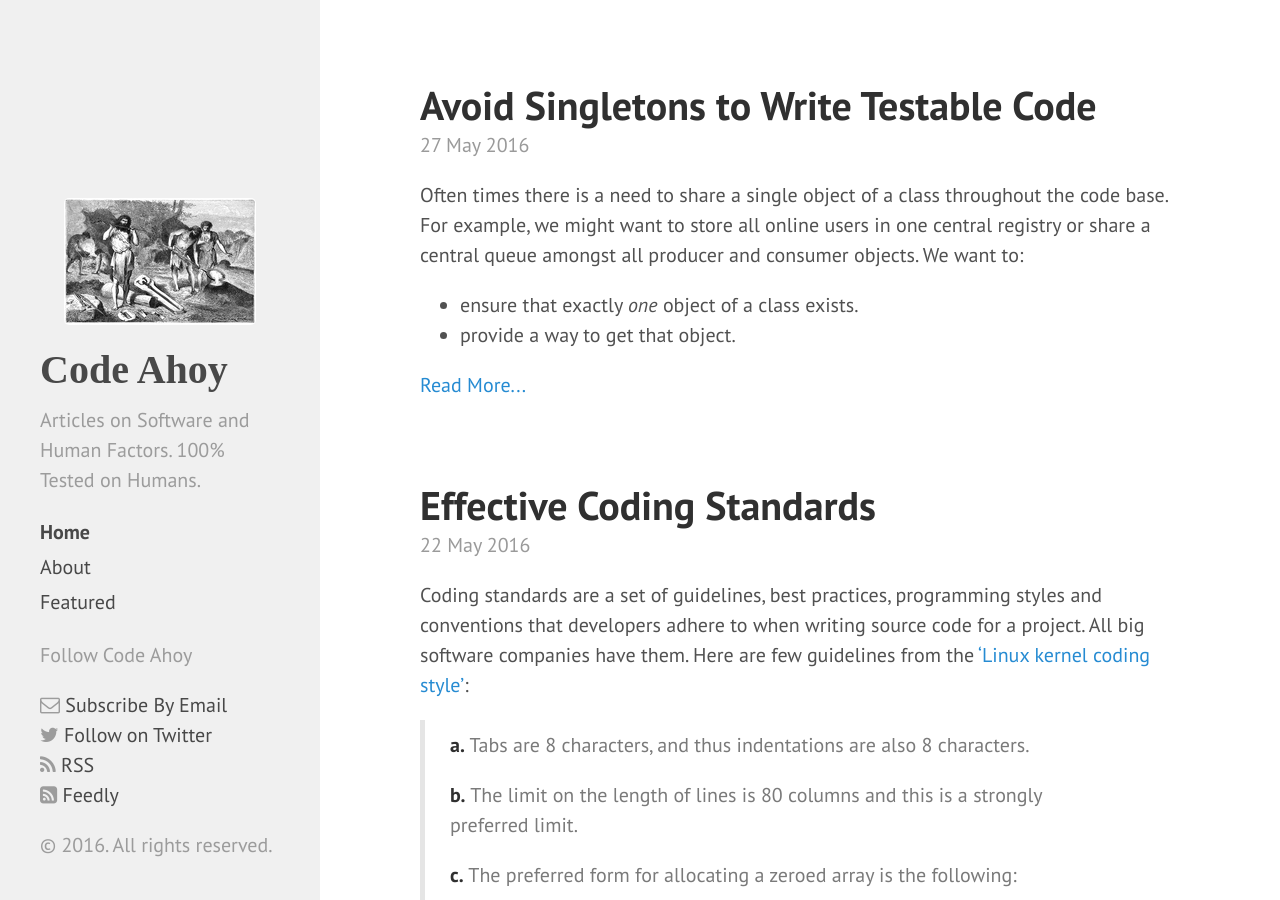
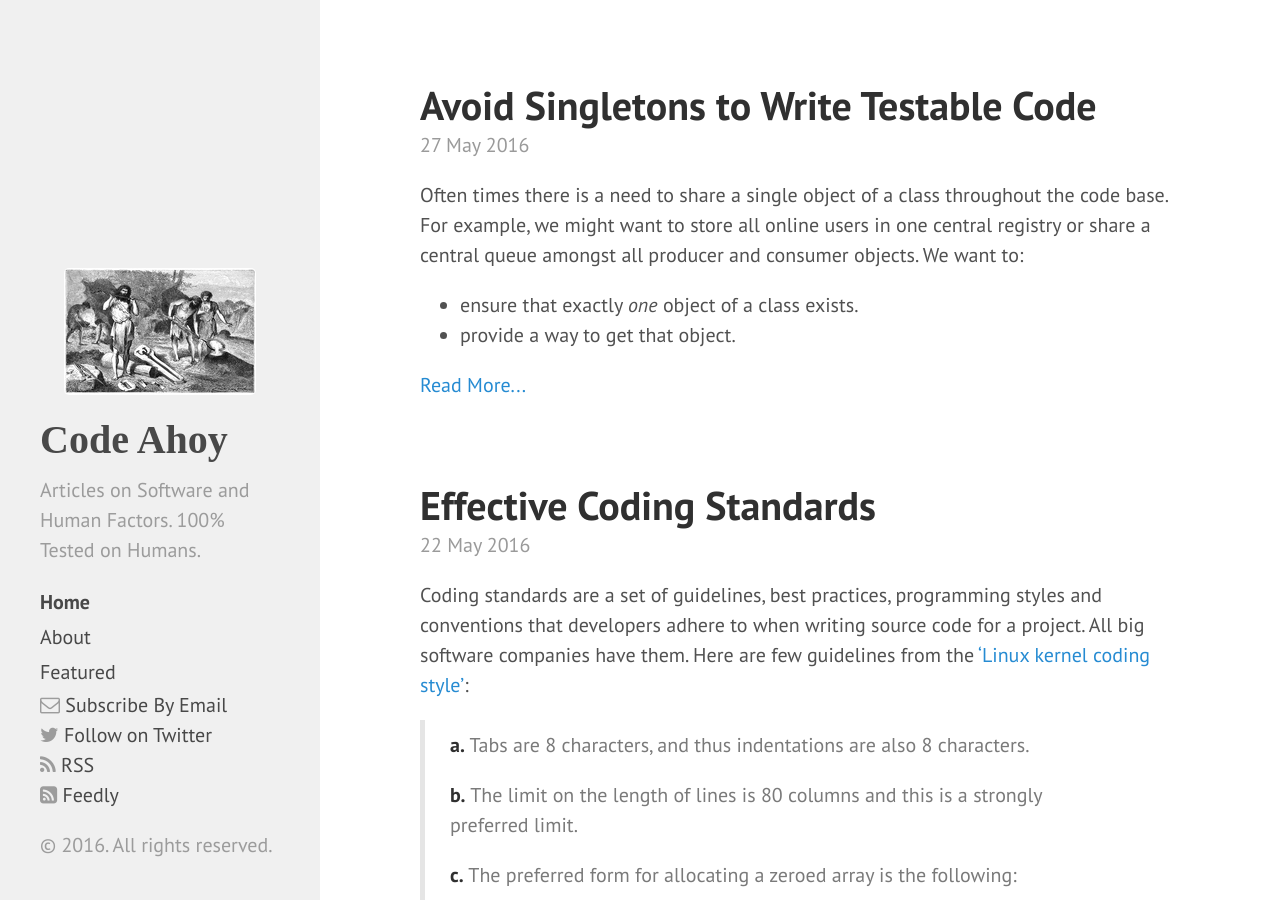
Before and after one commit to talk2viren/umermansoor.github.io, a Jekyll site: the page built from index.html, in a window 1280 px wide and 900 px high. Built offline with Jekyll 4.4.1, drawn with Linux system fonts in a browser that asks for light colours; nearby versions of some CDN libraries; the list of posts is cut into pages by our own code.

Commit message:
fix to sidebar 1

```diff
--- a/_includes/sidebar.html
+++ b/_includes/sidebar.html
@@ -29,8 +29,6 @@
       {% endfor %}
 
         <p class="lead_small">
-          <p class="lead"> Follow Code Ahoy </p>
-
           <i class="fa fa-envelope-o"></i>
           <a href="https://feedburner.google.com/fb/a/mailverify?uri=CodeAhoy&amp;loc=en_US">Subscribe By Email</a><br/>
 
```
